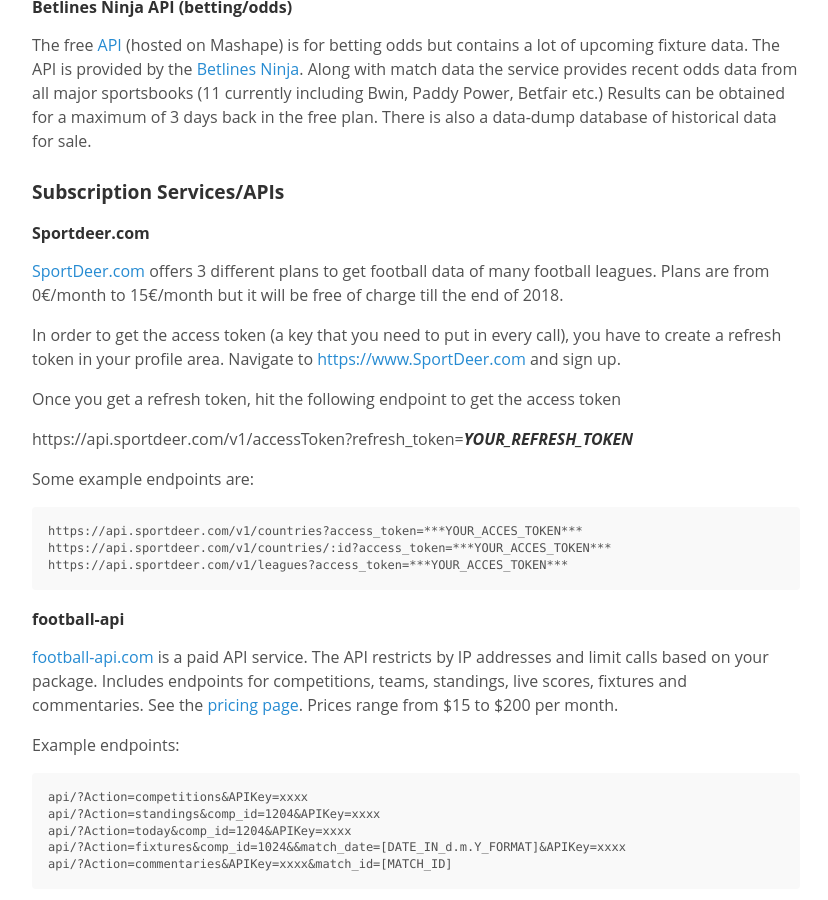
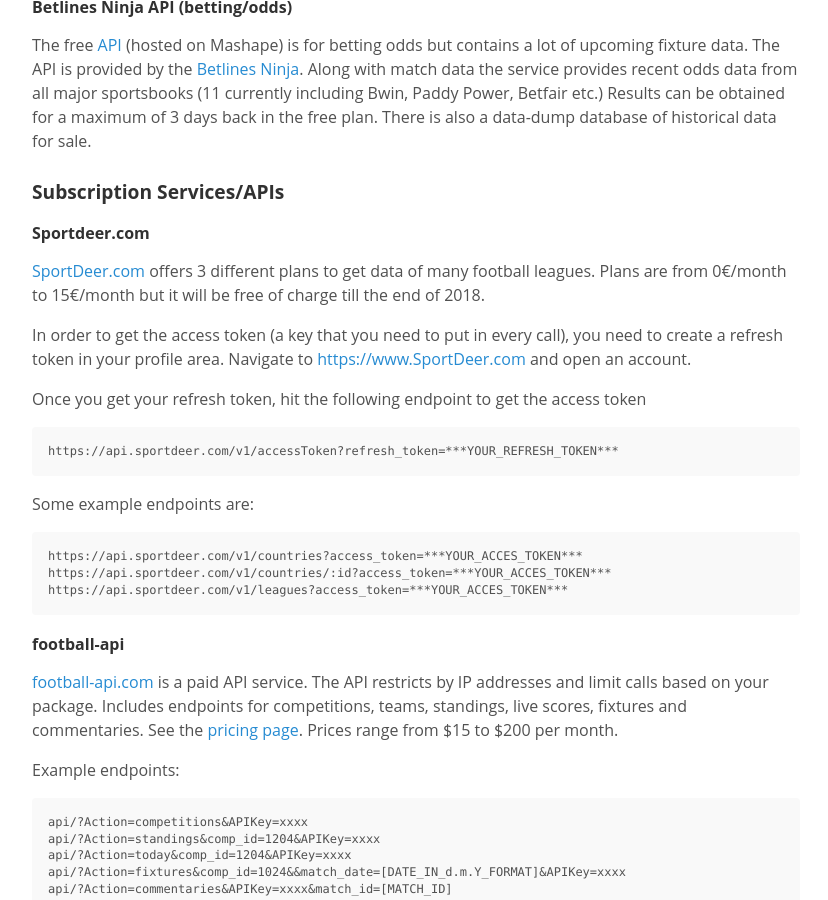
Before and after one commit to jokecamp/jokecamp.com, a Jekyll site: the page built from _posts/2014-03-08-guide-to-football-and-soccer-data-and-apis.markdown, in a window 1280 px wide and 900 px high, scrolled down 4551 px. Shown: the whole window, without its empty margins (224-1052 px from the left). Built offline with Jekyll 4.4.1, drawn with Linux system fonts in a browser that asks for light colours; Markdown is read by kramdown in place of the engine named in the settings.

Commit message:
Update 2014-03-08-guide-to-football-and-soccer-data-and-apis.markdown

```diff
--- a/_posts/2014-03-08-guide-to-football-and-soccer-data-and-apis.markdown
+++ b/_posts/2014-03-08-guide-to-football-and-soccer-data-and-apis.markdown
@@ -226,13 +226,13 @@ The free [API](https://market.mashape.com/arisalexis/soccer-odds) (hosted on Mas
 <a name="sportdeer"></a>
 #### Sportdeer.com
 
-[SportDeer.com](https://sportdeer.com) offers 3 different plans to get football data of many football leagues. Plans are from 0€/month to 15€/month but it will be free of charge till the end of 2018.
+[SportDeer.com](https://sportdeer.com) offers 3 different plans to get data of many football leagues. Plans are from 0€/month to 15€/month but it will be free of charge till the end of 2018.
 
-In order to get the access token (a key that you need to put in every call), you have to create a refresh token in your profile area. Navigate to [https://www.SportDeer.com](https://sportdeer.com) and sign up.
+In order to get the access token (a key that you need to put in every call), you need to create a refresh token in your profile area. Navigate to [https://www.SportDeer.com](https://sportdeer.com) and open an account.
 
-Once you get a refresh token, hit the following endpoint to get the access token
+Once you get your refresh token, hit the following endpoint to get the access token
 
-  https://api.sportdeer.com/v1/accessToken?refresh_token=***YOUR_REFRESH_TOKEN***
+    https://api.sportdeer.com/v1/accessToken?refresh_token=***YOUR_REFRESH_TOKEN***
 
 Some example endpoints are:
 
```
